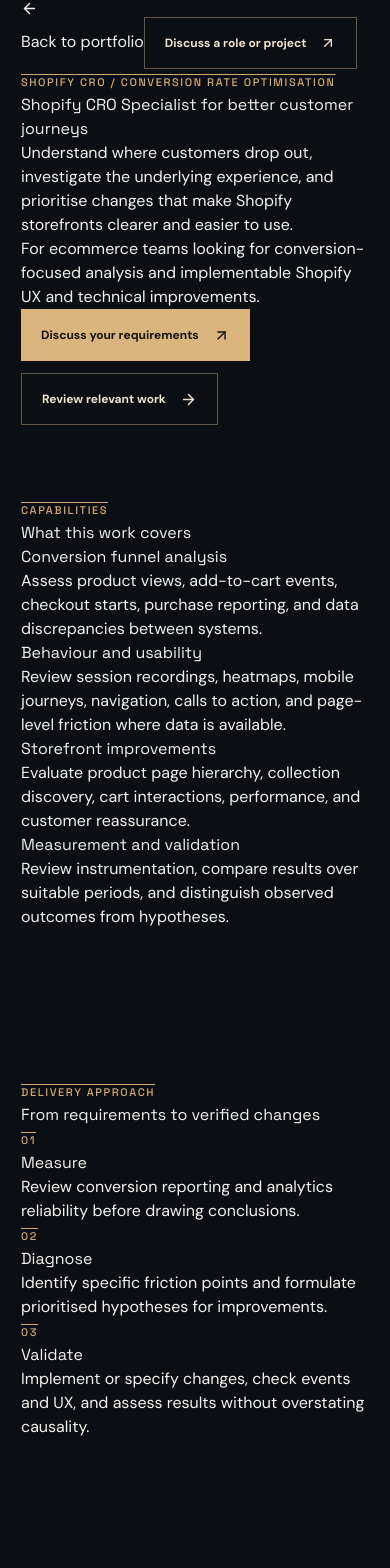
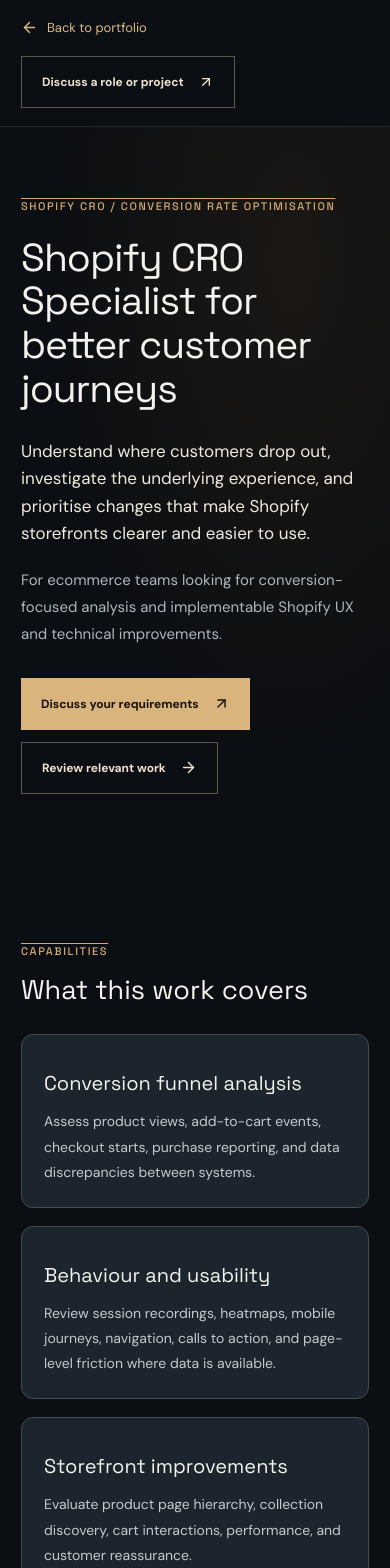
Before and after one commit to bonvallite/developer-portfolio, a Next.js app: page /shopify-cro in a window 390 px wide. Shown: the top 1568 px of the page. Built offline with nearby package versions, Linux system fonts and the light colour scheme.

Commit message:
Stage 3: style service landing pages responsively and accessibly

```diff
--- a/app/globals.css
+++ b/app/globals.css
@@ -160,3 +160,29 @@
 .hiring-services-cta{display:flex;justify-content:space-between;align-items:center;gap:18px;margin-top:20px;padding:22px 24px;border:1px solid #56606a;border-radius:12px}
 .hiring-services-cta p{font-size:15px;line-height:1.6;max-width:600px}
 @media(max-width:720px){.hiring-services-grid{grid-template-columns:1fr}.hiring-services-grid article{padding:21px}.hiring-services-cta{flex-direction:column;align-items:flex-start}}
+
+
+/* Stage 3: shared service landing pages, using existing portfolio type and
+   accessible focus treatments. Service descriptions and links are server-rendered. */
+.service-page{min-height:100vh}
+.service-header{display:flex;justify-content:space-between;align-items:center;gap:18px;min-height:96px;border-bottom:1px solid #ffffff1b}
+.service-back,.service-footer a{display:inline-flex;align-items:center;gap:9px;color:#dcb987;font-size:13px}
+.service-hero{padding-top:104px;padding-bottom:104px;background:radial-gradient(ellipse at 75% 18%,#6f4a2229,transparent 60%)}
+.service-hero h1{font-size:clamp(39px,6vw,78px);letter-spacing:-2px;line-height:1.12;max-width:930px;margin:19px 0 28px}
+.service-lead{font-size:clamp(17px,2vw,22px);line-height:1.6;max-width:810px;color:#f0eae0}
+.service-audience{font-size:15px;line-height:1.8;color:#adb7bf;max-width:760px;margin:20px 0 30px}
+.service-section h2{font-size:clamp(27px,3.5vw,43px);line-height:1.2;margin:12px 0 28px}
+.service-card-grid{display:grid;grid-template-columns:repeat(2,minmax(0,1fr));gap:18px}
+.service-card-grid article{background:#1c252d;border:1px solid #414d56;border-radius:12px;padding:26px;min-width:0}
+.service-card-grid h3{font-size:clamp(20px,2vw,25px);line-height:1.3;margin:13px 0}
+.service-card-grid p{font-size:14px;line-height:1.8;color:#c1cbd0}
+.service-card-grid a{display:inline-flex;align-items:center;gap:8px;color:#e0bc8a;font-size:13px;margin-top:20px;text-decoration:underline;text-underline-offset:4px}
+.service-card-grid a:hover,.service-back:hover,.service-footer a:hover{color:#fff0d1}
+.service-card-grid a:focus-visible,.service-back:focus-visible,.service-footer a:focus-visible{outline:2px solid #e2be8a;outline-offset:4px}
+.service-stripe{background:#141b21}
+.service-disclaimer{font-size:13px;color:#abb9c0;line-height:1.7;max-width:800px;margin:-4px 0 24px}
+.service-bottom-cta{border-top:1px solid #414d56;padding-top:48px;padding-bottom:74px}
+.service-bottom-cta h2{font-size:clamp(28px,3.4vw,44px)}
+.service-bottom-cta p{font-size:15px;line-height:1.8;max-width:690px;color:#bcc8cc;margin:16px 0 24px}
+.service-footer{display:flex;align-items:center;min-height:100px;border-top:1px solid #ffffff1b}
+@media(max-width:720px){.service-header{padding-top:18px;padding-bottom:18px;flex-wrap:wrap}.service-hero{padding-top:66px;padding-bottom:72px}.service-card-grid{grid-template-columns:1fr}.service-card-grid article{padding:22px}.service-hero h1{letter-spacing:-1px}.service-header .button{font-size:12px}}
```
